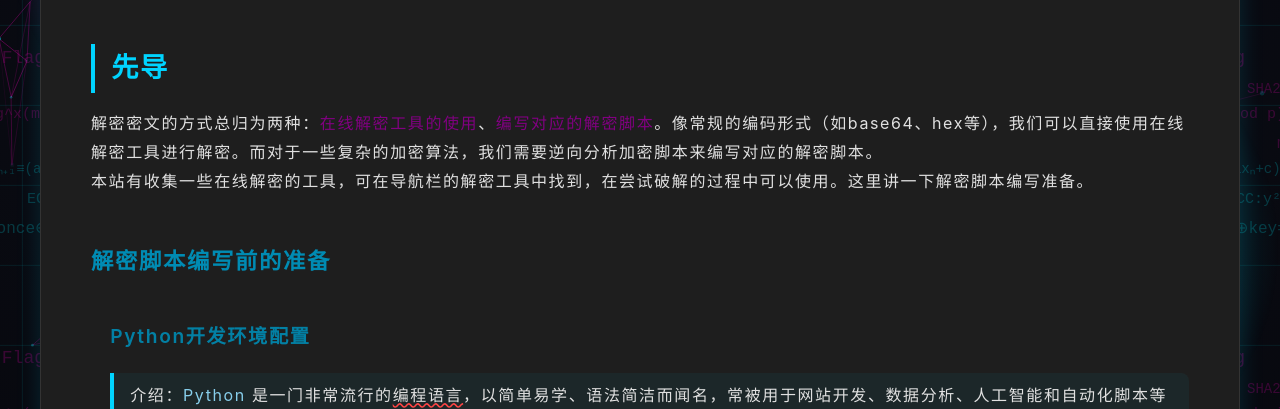
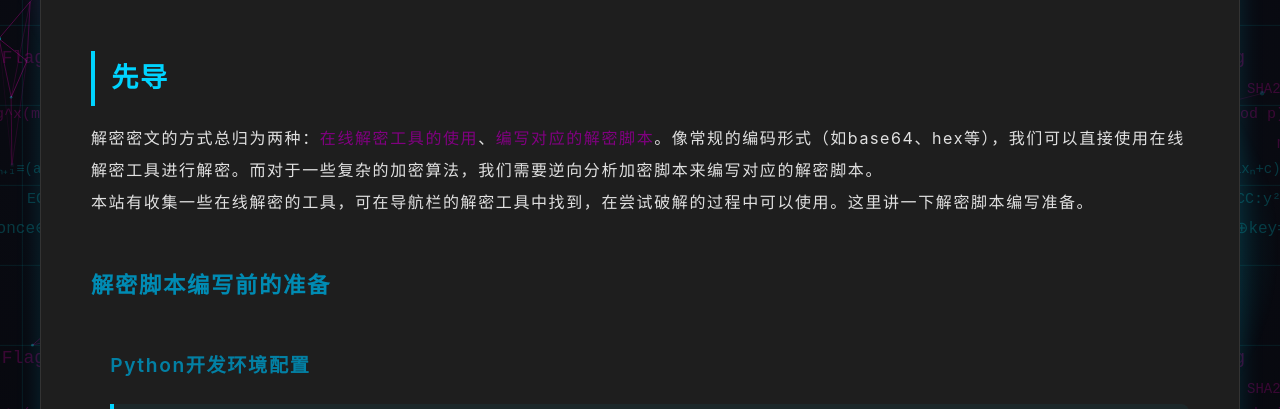
Before and after one commit to Aurorp1g/CTF_Zone, a plain HTML site: page html/newerGuide.html in a window 1280 px wide. Shown: the part 317-726 px from the top of the page. Drawn offline with nearby package versions, Linux system fonts and the light colour scheme.

Commit message:
Auto deploy

```diff
--- a/html/newerGuide.html
+++ b/html/newerGuide.html
@@ -31,7 +31,7 @@
 
 .content-card{
     font-family: -apple-system, BlinkMacSystemFont, "Segoe UI", Roboto, "Helvetica Neue", Arial, sans-serif;
-    line-height: 1.8;
+    line-height: 2.0;
     letter-spacing: .1em;
     color: var(--text-normal);
     background: var(--bg-main);
```
